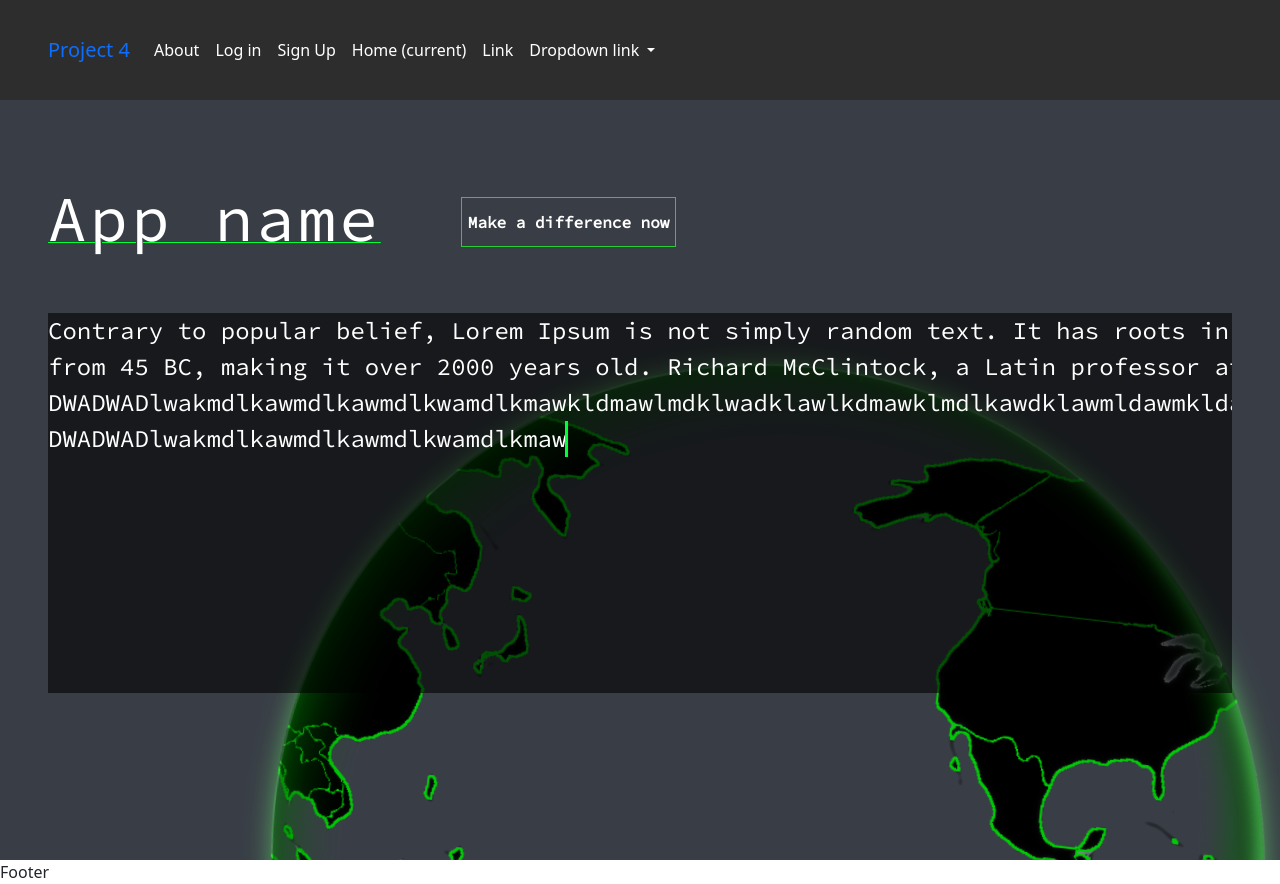
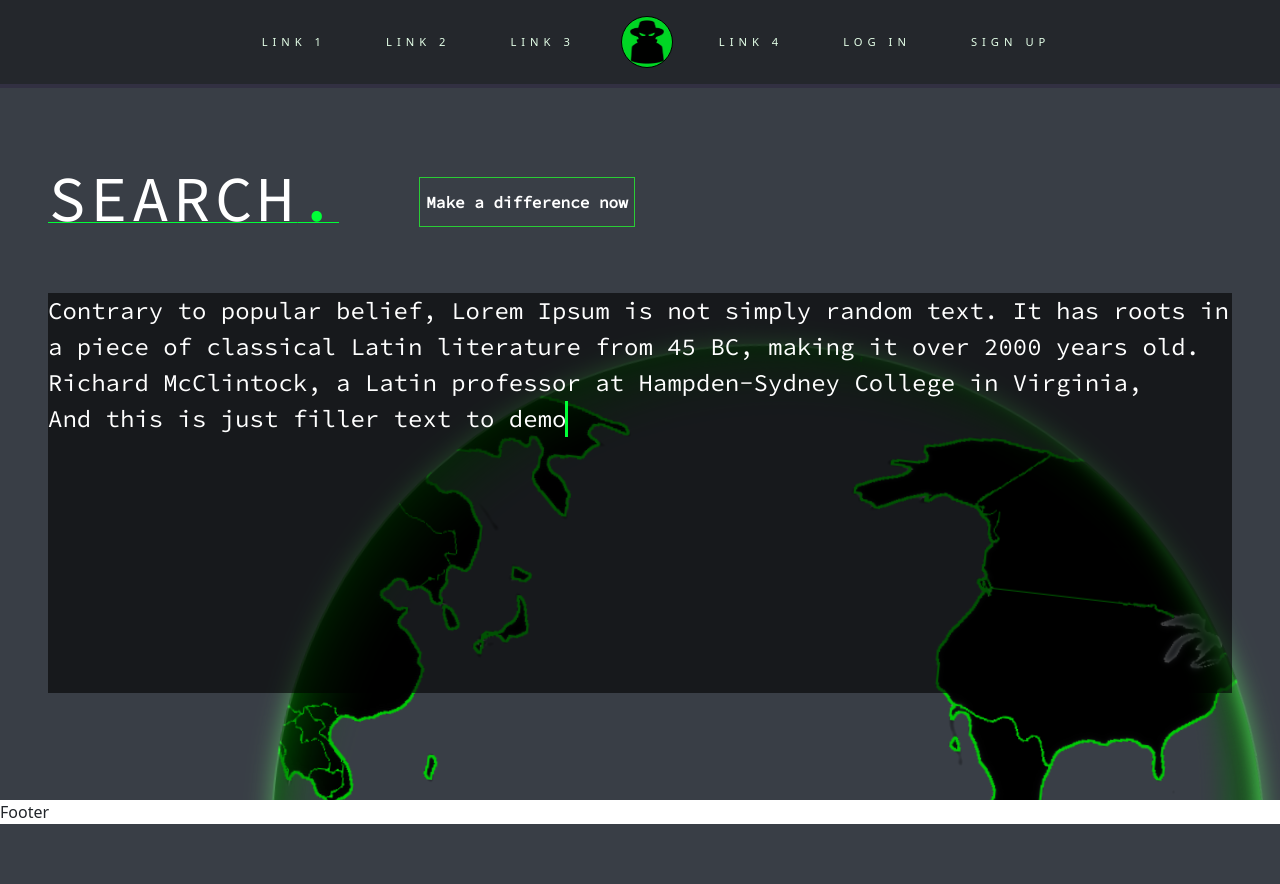
Before and after one commit to andrew8bit/project4, a Django app: page / in a window 1280 px wide. After the commit the page ends 824 px from the top, so only its background shows below. Run offline with Django 3.2, Linux system fonts and the light colour scheme.

Commit message:
restyled navbar - changed color scheme - removed bootstrap/ using flex - added a logo

```diff
--- a/main_app/static/global.css
+++ b/main_app/static/global.css
@@ -10,23 +10,77 @@
   margin-inline-end: 0px;
 }
 
-.navbar-main {
-  z-index: 3;
-  background-color: #000000d2;
-  position: sticky;
-  top:0;
-  height: 100%;
+/******************** NAVBAR STYLING ************************/
+
+.nav-header {
+  padding-top: 1em;
+  position: fixed;
+  top: 0;
+  left: 0;
   width: 100%;
-  height: 100px;
-  line-height: 56px;
-  transition: all 0.3s ease-in;
-  padding-left: 3em;
+  background: #0000005e;
+  z-index: 10000;
+  border-bottom: 4px solid #323042;
+  display: flex;
+  flex-direction: row;
+  justify-content: center;
+  align-items: center;
 }
 
-.nav-link {
-  color: white;
+.nav-ul {
+  list-style: none;
+  display: flex;
+  flex-direction: row;
+  justify-content: center;
+  align-items: center;
+}
+.nav-main li {
+      display:block;
+  }
+
+.nav-a {
+      display: block;
+      text-decoration: none;
+      text-transform: uppercase;
+      letter-spacing: 5px;
+      /* font-family: Futura, Trebuchet MS, Arial, sans-serif; */
+      font-size: 0.7em;
+      color: #e4ffe8;
+      text-align: center;
+      padding: 14px 30px;
+      transition: all .25s, box-shadow .15s;
+}
+.nav-main a:hover {
+          color: #ffffff;
+          background: #00d624;
+          box-shadow: 0px 4px 0px 0px #000000;
+      }
+
+.blackhat {
+  display:block;
+  margin: 0 auto;
 }
 
-.navbar-main a:hover {
-  color: rgba(37, 255, 48, 0.74);
+.blackhat img {
+  width: 50px;
+  height: 50px;
 }
+
+.blackhat-container {
+  background-color: #00d624;
+  border: 1px solid black;
+  border-radius: 50%;
+  margin: 0 1em;
+}
+
+.blackhat-container:hover {
+  transition: all 2s ease-in-out;
+  background-color: transparent;
+  border: 1px solid rgb(41, 201, 41);
+  border-radius: 50%;
+  margin: 0 1em;
+}
+
+
+
+/****************************************/
--- a/main_app/static/home.css
+++ b/main_app/static/home.css
@@ -4,7 +4,7 @@
 
 .homepage-pg1 {
     width: 100%;
-    height: 95%;
+    height: 100%;
     background-color: #393e46;
     overflow: hidden;
     position: relative;
--- a/main_app/static/typewriter.css
+++ b/main_app/static/typewriter.css
@@ -1,13 +1,14 @@
 /************************************* Type Writer Text Container ***************************************/
 
 .homepage-text-container-head {
-    margin-top: 5em;
+    margin-top: 10em;
     margin-left: 3em;
     display: flex;
 }
 
 .homepage-text-container-head h1{
     color: white;
+    text-transform: uppercase;
     font-size: 4em;
 }
 
--- a/main_app/templates/base.html
+++ b/main_app/templates/base.html
@@ -7,88 +7,76 @@
     <meta name="viewport" content="width=device-width, initial-scale=1.0" />
     <meta http-equiv="X-UA-Compatible" content="ie=edge" />
     <title>Project 4</title>
-    <link href="https://cdn.jsdelivr.net/npm/bootstrap@5.0.0-beta3/dist/css/bootstrap.min.css" rel="stylesheet" integrity="sha384-eOJMYsd53ii+scO/bJGFsiCZc+5NDVN2yr8+0RDqr0Ql0h+rP48ckxlpbzKgwra6" crossorigin="anonymous">
+    <link
+      href="https://cdn.jsdelivr.net/npm/bootstrap@5.0.0-beta3/dist/css/bootstrap.min.css"
+      rel="stylesheet"
+      integrity="sha384-eOJMYsd53ii+scO/bJGFsiCZc+5NDVN2yr8+0RDqr0Ql0h+rP48ckxlpbzKgwra6"
+      crossorigin="anonymous"
+    />
 
     <link rel="stylesheet" type="text/css" href="{% static 'home.css' %}" />
-    <link rel="stylesheet" type="text/css" href="{% static 'typewriter.css' %}" />
+    <link
+      rel="stylesheet"
+      type="text/css"
+      href="{% static 'typewriter.css' %}"
+    />
     <link rel="stylesheet" type="text/css" href="{% static 'global.css' %}" />
 
-    {% comment %} <script defer src="{% static 'app.js' %}"></script> {% endcomment %}
+    {% comment %}
+    <script defer src="{% static 'app.js' %}"></script>
+    {% endcomment %}
+  </head>
 
-  </head>
-  <header>
-    <nav class="navbar-main navbar navbar-expand-lg ">
-      <a class="navbar-brand" href="#">Project 4</a>
+  <header class="nav-header">
+    <nav class="nav-main" role="navigation">
+      <ul class="nav-ul">
+        <li><a class="nav-a" href="#">Link 1</a></li>
+        <li><a class="nav-a" href="#">Link 2</a></li>
+        <li><a class="nav-a" href="#">Link 3</a></li>
+        <li class="blackhat">
+          <a href="/"
+            ><div class="blackhat-container">
+              <img src="../static/images/blackhat.png" /></div
+          ></a>
+        </li>
+        <li><a class="nav-a" href="#">Link 4</a></li>
 
-      <button
-        class="navbar-toggler"
-        type="button"
-        data-toggle="collapse"
-        data-target="#navbarSupportedContent"
-        aria-controls="navbarSupportedContent"
-        aria-expanded="false"
-        aria-label="Toggle navigation"
-      >
-        <span class="navbar-toggler-icon"></span>
-      </button>
-
-      <div class="collapse navbar-collapse" id="navbarSupportedContent">
-        <ul class="navbar-nav mr-auto">
-          <li class="nav-item active">
-            <a class="nav-link" href="/">About</a>
-          </li>
         {% if user.is_authenticated %}
         <li class="nav-item active">
-            <a class="nav-link" href="/">Item1</a>
+          <a class="nav-a" href="/">Item1</a>
         </li>
         <li class="nav-item active">
-            <a class="nav-link" href="/">Item2</a>
+          <a class="nav-a" href="/">Item2</a>
         </li>
         <li class="nav-item active">
-            <a class="nav-link" href="{% url 'logout' %}">Log out</a>
+          <a class="nav-a" href="{% url 'logout' %}">Log out</a>
         </li>
         {% else %}
 
         <li class="nav-item active">
-            <a class="nav-link" href="{% url 'login' %}">Log in</a>
+          <a class="nav-a" href="{% url 'login' %}">Log in</a>
         </li>
         <li class="nav-item active">
-            <a class="nav-link" href="{% url 'signup' %}">Sign Up</a>
+          <a class="nav-a" href="{% url 'signup' %}">Sign Up</a>
         </li>
         {% endif %}
 
-          <li class="nav-item active">
-            <a class="nav-link" href="/"
-              >Home <span class="sr-only">(current)</span></a
-            >
-          </li>
-          <li class="nav-item">
-            <a class="nav-link" href="#">Link</a>
-          </li>
-
-          <li class="nav-item dropdown">
-          <a class="nav-link dropdown-toggle" href="#" id="navbarDropdownMenuLink" role="button" data-bs-toggle="dropdown" aria-expanded="false">
-            Dropdown link
-          </a>
-          <ul class="dropdown-menu" aria-labelledby="navbarDropdownMenuLink">
-            <li><a class="dropdown-item" href="#">Action</a></li>
-            <li><a class="dropdown-item" href="#">Another action</a></li>
-            <li><a class="dropdown-item" href="#">Something else here</a></li>
       </ul>
-        </li>
-
-        </ul>
-      </div>
     </nav>
   </header>
 
   <body>
-    {% block content %}
-
-
-    {% endblock %}
-  <script src="https://cdn.jsdelivr.net/npm/@popperjs/core@2.9.1/dist/umd/popper.min.js" integrity="sha384-SR1sx49pcuLnqZUnnPwx6FCym0wLsk5JZuNx2bPPENzswTNFaQU1RDvt3wT4gWFG" crossorigin="anonymous"></script>
-  <script src="https://cdn.jsdelivr.net/npm/bootstrap@5.0.0-beta3/dist/js/bootstrap.bundle.min.js" integrity="sha384-JEW9xMcG8R+pH31jmWH6WWP0WintQrMb4s7ZOdauHnUtxwoG2vI5DkLtS3qm9Ekf" crossorigin="anonymous"></script>
+    {% block content %} {% endblock %}
+    <script
+      src="https://cdn.jsdelivr.net/npm/@popperjs/core@2.9.1/dist/umd/popper.min.js"
+      integrity="sha384-SR1sx49pcuLnqZUnnPwx6FCym0wLsk5JZuNx2bPPENzswTNFaQU1RDvt3wT4gWFG"
+      crossorigin="anonymous"
+    ></script>
+    <script
+      src="https://cdn.jsdelivr.net/npm/bootstrap@5.0.0-beta3/dist/js/bootstrap.bundle.min.js"
+      integrity="sha384-JEW9xMcG8R+pH31jmWH6WWP0WintQrMb4s7ZOdauHnUtxwoG2vI5DkLtS3qm9Ekf"
+      crossorigin="anonymous"
+    ></script>
   </body>
 
   <footer class="page-footer">
--- a/main_app/templates/index.html
+++ b/main_app/templates/index.html
@@ -2,7 +2,7 @@
 
 <div class="homepage-pg1">
   <div class="homepage-text-container-head">
-    <div class="typewriter"><h1 class>App name</h1></div>
+    <div class="typewriter"><h1 class>Search<span style="color: rgb(0, 255, 55)">.</span></h1></div>
     <button
       type="button"
       class="signup-btn"
@@ -16,17 +16,16 @@
     <div class="typewriter">
       <p>
         Contrary to popular belief, Lorem Ipsum is not simply random text. It
-        has roots in a piece of classical Latin literature
+        has roots in
       </p>
       <p>
-        from 45 BC, making it over 2000 years old. Richard McClintock, a Latin
-        professor at Hampden-Sydney College in Virginia,
+        a piece of classical Latin literature from 45 BC, making it over 2000 years old.
       </p>
       <p>
-        DWADWADlwakmdlkawmdlkawmdlkwamdlkmawkldmawlmdklwadklawlkdmawklmdlkawdklawmldawmkldawkldwalkmdawklmdwaklmdwkdmwkdmkwmdkwkdw
+        Richard McClintock, a Latin professor at Hampden-Sydney College in Virginia,
       </p>
       <p>
-        DWADWADlwakmdlkawmdlkawmdlkwamdlkmawkldmawlmdklwadklawlkdmawklmdlkawdklawmldawmkldawkldwalkmdawklmdwaklmdwkdmwkdmkwmdkwkdw
+        And this is just filler text to demonstrate the application
       </p>
     </div>
   </div>
```
Also changed, not shown: main_app/static/images/blackhat.png (added). Lines whose indentation alone changed are shown as unchanged.
